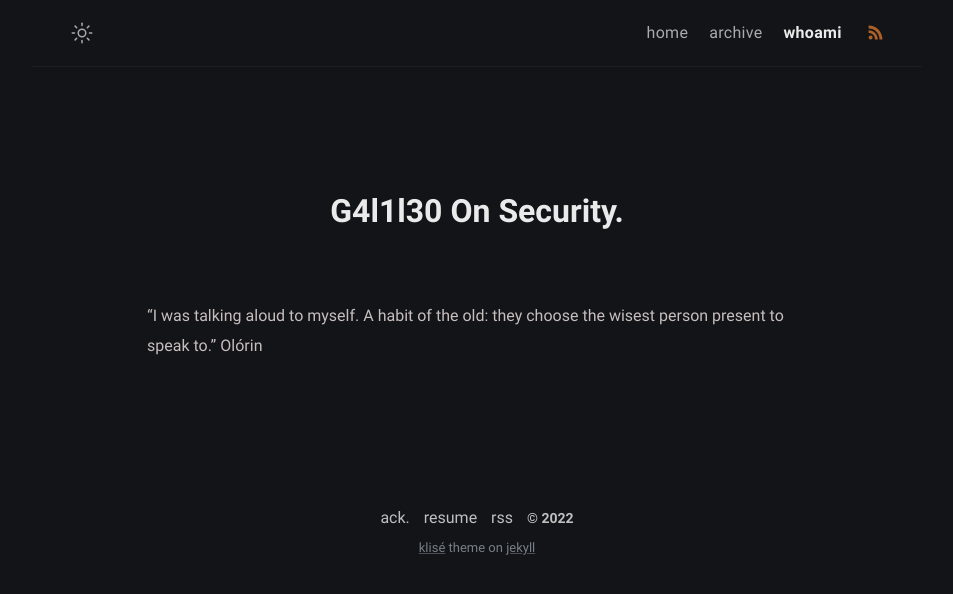
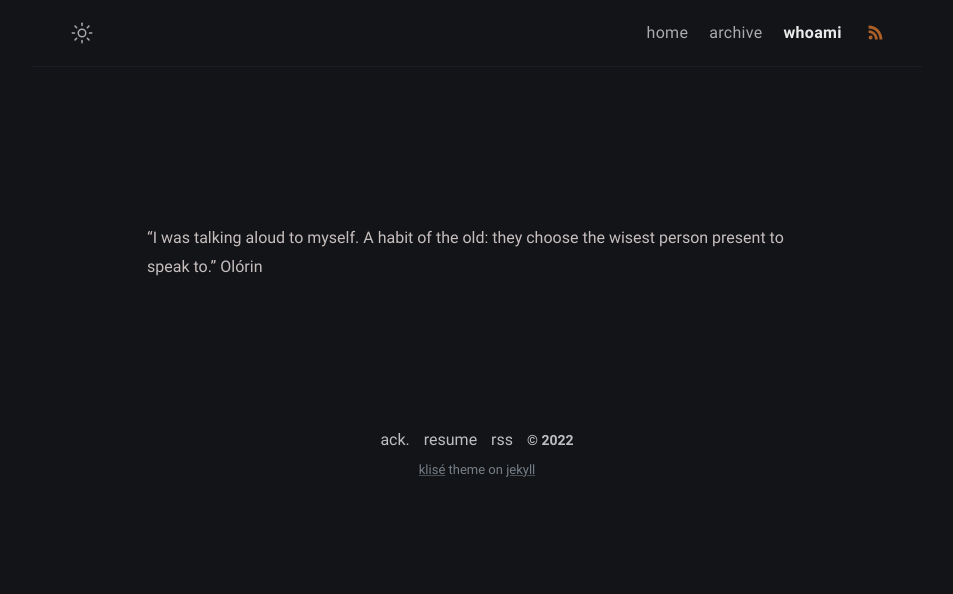
Before and after one commit to g4l1l30sec/backup, a Jekyll site: the page built from about.md, in a window 1280 px wide. Shown: the top 594 px of the page, without its empty margins (163-1116 px from the left). Built offline with Jekyll 4.4.1, drawn with Linux system fonts in a browser that asks for light colours.

Commit message:
Update about.md

```diff
--- a/about.md
+++ b/about.md
@@ -1,5 +1,5 @@
 ---
-title: G4l1l30 On Security
+title: | G4l1l30 On Security
 permalink: /about/
 layout: page
 excerpt: G4l1l30
```
